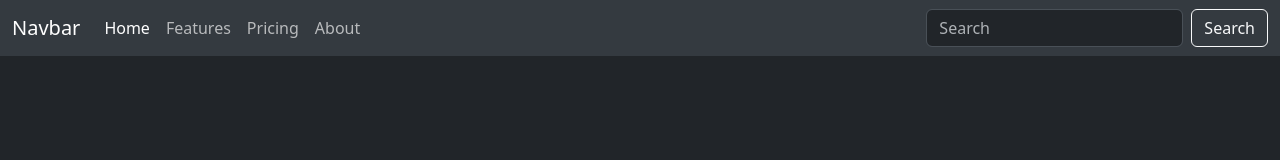
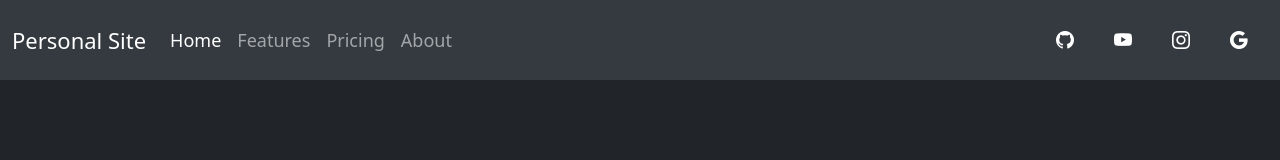
Before and after one commit to ronnieT2008/Personal-Site, a plain HTML site: page index.html in a window 1280 px wide. Drawn offline with nearby package versions, Linux system fonts and the light colour scheme.

Commit message:
navbar CSS

```diff
--- a/css/styles.css
+++ b/css/styles.css
@@ -0,0 +1,43 @@
+/* ----- Utility Classes ----- */
+.animate{
+    animation-duration: 1s;
+    animation-fill-mode: both;
+}
+.animate.animate--infinite{
+    animation-iteration-count: infinite;
+}
+.animate.animate--delay-1s{
+    animation-delay: 1s;
+}
+.animate.animate--fast{
+    animation-duration: 0.6s;
+}
+.animate.animate--slow{
+    animation-duration: 3s;
+}
+
+/* ----- Animations ----- */
+
+/* ----- Classes ----- */
+
+/* navbar */
+.navbar{
+    height: 80px;
+    font-size: 18px;
+    padding: 0;
+}
+.navbar .navbar-brand{
+    font-size: 22px;
+}
+.navbar ul{
+    list-style: none;
+}
+.navbar .right-side ul{
+    margin: 0;
+}
+.navbar .right-side ul li{
+    margin: 0 20px;
+}
+.navbar .right-side .bi{
+    color: #fff;
+}
--- a/index.html
+++ b/index.html
@@ -14,16 +14,17 @@
     </head>
     <body>
         <header>
-          <nav class="navbar navbar-expand-lg bg-body-secondary">
+            <nav class="navbar navbar-expand-lg bg-body-secondary user-select-none" data-bs-theme="dark">
                 <div class="container-fluid">
-                <a class="navbar-brand" href="#">Navbar</a>
-                <button class="navbar-toggler" type="button" data-bs-toggle="collapse" data-bs-target="#navbar" aria-controls="navbar" aria-expanded="false" aria-label="Toggle navigation">
+                  <a class="navbar-brand" href="index.html">Personal Site</a>
+                  <button class="navbar-toggler" type="button" data-bs-toggle="collapse" data-bs-target="#navbarColor01" aria-controls="navbarColor01" aria-expanded="false" aria-label="Toggle navigation">
                     <span class="navbar-toggler-icon"></span>
                   </button>
-                <div class="collapse navbar-collapse" id="navbar">
-                  <ul class="navbar-nav me-auto mb-2 mb-lg-0">
+                  <div class="collapse navbar-collapse" id="navbarColor01">
+                    <div class="left-side me-auto">
+                      <ul class="navbar-nav mb-lg-0">
                         <li class="nav-item">
-                      <a class="nav-link active" aria-current="page" href="#">Home</a>
+                          <a class="nav-link active" aria-current="page" href="index.html">Home</a>
                         </li>
                         <li class="nav-item">
                           <a class="nav-link" href="#">Features</a>
@@ -35,10 +36,15 @@
                           <a class="nav-link" href="#">About</a>
                         </li>
                       </ul>
-                  <form class="d-flex" role="search">
-                    <input class="form-control me-2" type="search" placeholder="Search" aria-label="Search">
-                    <button class="btn btn-outline-light" type="submit">Search</button>
-                  </form>
+                    </div>
+                    <div class="right-side">
+                      <ul class="d-flex justify-content-between p-0">
+                        <li><a href="index.html"><i class="bi bi-github"></i></a></li>
+                        <li><a href="index.html"><i class="bi bi-youtube"></i></a></li>
+                        <li><a href="index.html"><i class="bi bi-instagram"></i></a></li>
+                        <li><a href="index.html"><i class="bi bi-google"></i></a></li>
+                      </ul>
+                    </div>
                   </div>
                 </div>
               </nav>
@@ -47,11 +53,11 @@
         <footer></footer>
 
         <!-- JS Links -->
-        <!-- Jquery  -->
-        <script src="https://ajax.googleapis.com/ajax/libs/jquery/3.6.3/jquery.min.js"></script>
+        <!-- Local  -->
+        <script src="scripts/main.js"></script>
         <!-- Bootstrap  -->
         <script src="https://cdn.jsdelivr.net/npm/bootstrap@5.3.0-alpha1/dist/js/bootstrap.bundle.min.js" integrity="sha384-w76AqPfDkMBDXo30jS1Sgez6pr3x5MlQ1ZAGC+nuZB+EYdgRZgiwxhTBTkF7CXvN" crossorigin="anonymous"></script>
-        <!-- Local  -->
-        <script src="scripts/main.js"></script>
+        <script src="https://cdn.jsdelivr.net/npm/@popperjs/core@2.11.6/dist/umd/popper.min.js" integrity="sha384-oBqDVmMz9ATKxIep9tiCxS/Z9fNfEXiDAYTujMAeBAsjFuCZSmKbSSUnQlmh/jp3" crossorigin="anonymous"></script>
+        <script src="https://cdn.jsdelivr.net/npm/bootstrap@5.3.0-alpha1/dist/js/bootstrap.min.js" integrity="sha384-mQ93GR66B00ZXjt0YO5KlohRA5SY2XofN4zfuZxLkoj1gXtW8ANNCe9d5Y3eG5eD" crossorigin="anonymous"></script>
     </body>
 </html>
```
Lines whose indentation alone changed are shown as unchanged.
